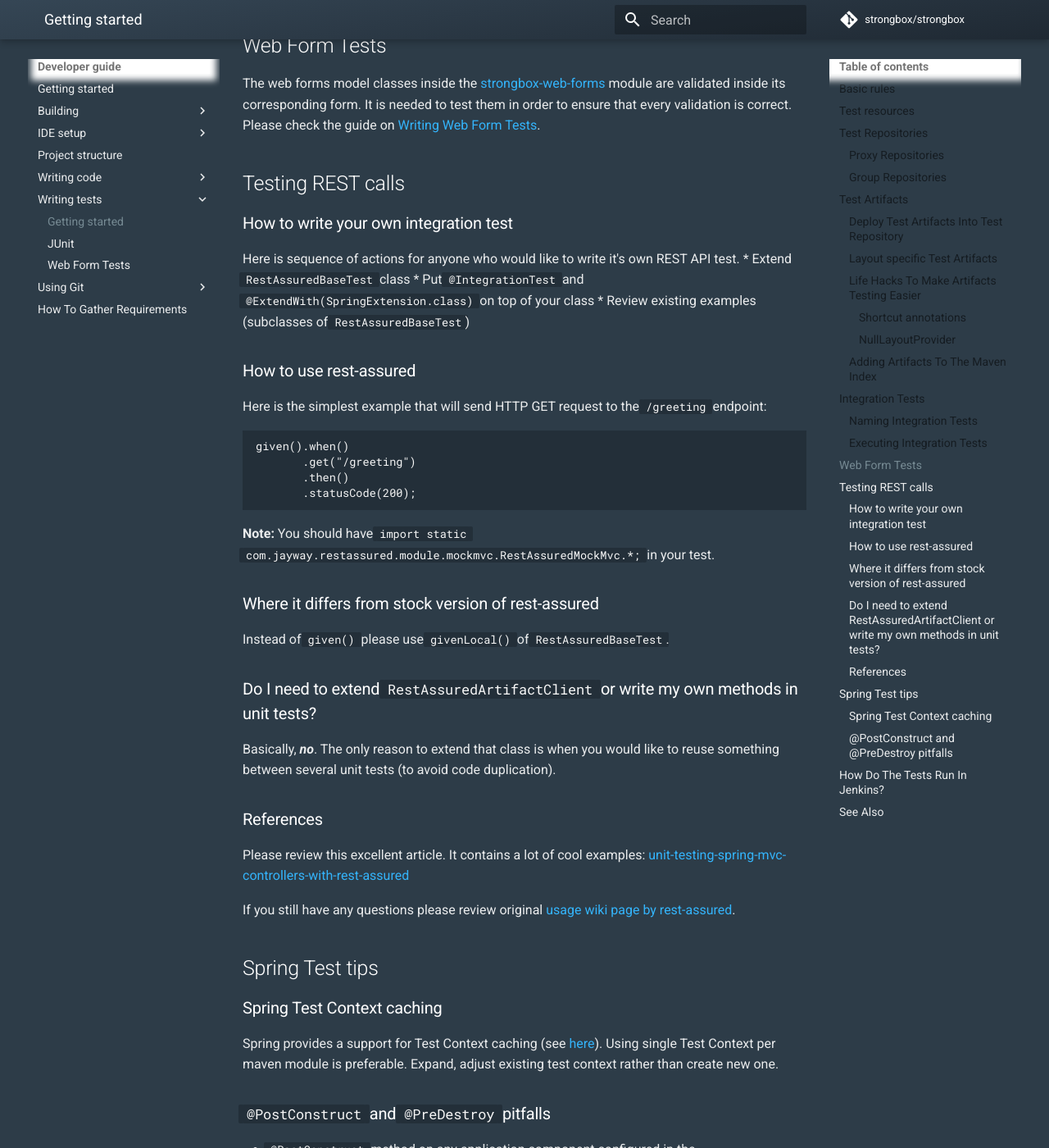
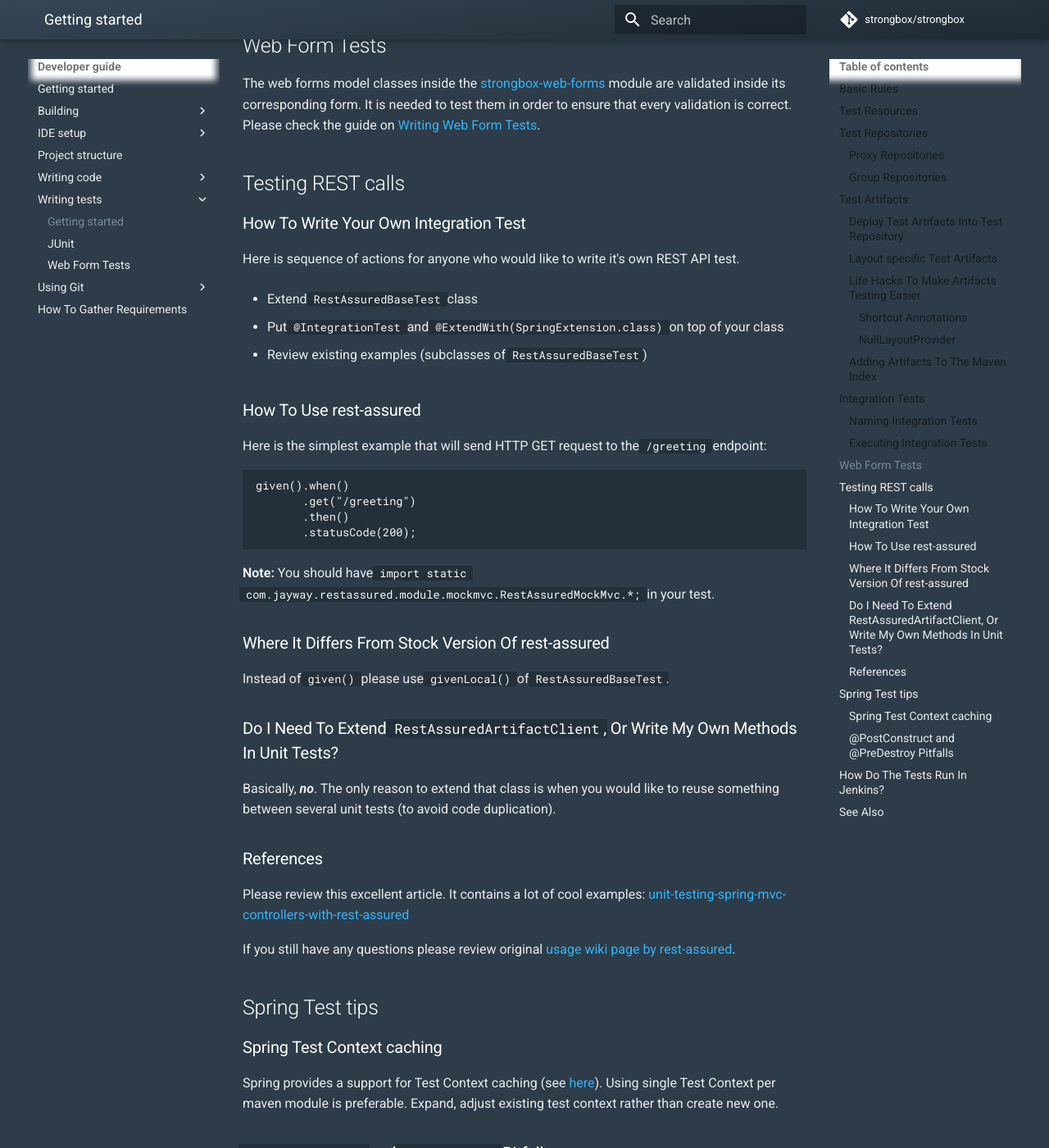
Before and after one commit to strongbox/strongbox-docs, an MkDocs documentation site: the page built from docs/developer-guide/writing-tests.md, in a window 1280 px wide and 1400 px high, scrolled down 6645 px. Shown: the whole window at 82% size. Built offline with MkDocs 1.6.1 and Material for MkDocs 9.7.7, drawn with Linux system fonts in a browser that asks for light colours; comment, search, counter and statistics services are not loaded; some of the changed text lies outside the part shown.

Commit message:
Update writing-tests.md

````diff
--- a/docs/developer-guide/writing-tests.md
+++ b/docs/developer-guide/writing-tests.md
@@ -1,6 +1,6 @@
 # Writing tests
 
-## Basic rules
+## Basic Rules
 
 * Use [JUnit 5] as testing framework (both unit and integration tests).
 * All code must be accompanied with sufficiently thorough test cases which validate the functionality.
@@ -14,7 +14,7 @@
 * Tests that need to execute operations against a repository, should create the repository on the fly in order to guarantee test resource isolation.
   * The naming convention for such repositories is as follows: given a class name of `MavenMetadataForReleasesTest`, the respective repository should be called `mmfrt-releases`.
 
-## Test resources
+## Test Resources
 
 * Test cases should be self-sufficient and not rely on data, or resources produced by other tests, or the outcome of other tests in any other way.
 * Every test case should generate all the resources it requires in each of its respective test methods.
@@ -102,7 +102,7 @@ ArtifactGenerator mavenArtifactGenerator = new MavenArtifactGenerator(Paths.get(
 mavenArtifactGenerator.generateArtifact("org.carlspring.test:test-artifact", "1.2.4", 1024):
 ```
 
-The above example will generate **test-artifact-1.2.4.jar**, **test-artifact-1.2.4.jar.md5** , **test-artifact-1.2.4.jar.sha1** and **test-artifact-1.2.4.pom** files.
+The above example will generate `test-artifact-1.2.4.jar`, `test-artifact-1.2.4.jar.md5` , `test-artifact-1.2.4.jar.sha1` and `test-artifact-1.2.4.pom` files.
 
 The other way to generate artifacts within your test method is by using the `@TestArtifact` annotation.
 
@@ -167,7 +167,7 @@ It is possible to customize the test artifact generation with `ArtifactGenerator
 
 Below you can find some tips to help you write some nice tests.
 
-#### Shortcut annotations
+#### Shortcut Annotations
 
 You can use shortcut annotations defined directly within your test class with the `@AliasFor` annotation:
 
@@ -215,7 +215,7 @@ public class NiceArtifactAndRepositoryTest
 
 Above example shows how to reduce boilerplate code with predefined `@MavenSnapshotArtifactsWithClassifiers` annotation, so test methods can reuse it to define test artifacts with common configuration parameters.
 
-#### NullLayoutProvider
+#### `NullLayoutProvider`
 
 It is possible to use `NullLayoutProvider` to write generic tests in modules where other specific layouts are not avaliable.
 
@@ -246,29 +246,35 @@ It is needed to test them in order to ensure that every validation is correct. P
 
 ## Testing REST calls
 
-### How to write your own integration test
+### How To Write Your Own Integration Test
 
 Here is sequence of actions for anyone who would like to write it's own REST API test.
+
 * Extend `RestAssuredBaseTest` class
+
 * Put `@IntegrationTest` and `@ExtendWith(SpringExtension.class)` on top of your class
+
 * Review existing examples (subclasses of `RestAssuredBaseTest`)
 
-### How to use rest-assured
+
+### How To Use rest-assured
 
 Here is the simplest example that will send HTTP GET request to the `/greeting` endpoint:
 
-    given().when()
-           .get("/greeting")
-           .then()
-           .statusCode(200);
+```
+given().when()
+       .get("/greeting")
+       .then()
+       .statusCode(200);
+```
 
 **Note:** You should have `import static com.jayway.restassured.module.mockmvc.RestAssuredMockMvc.*;` in your test.
 
-### Where it differs from stock version of rest-assured
+### Where It Differs From Stock Version Of rest-assured
 
 Instead of `given()` please use `givenLocal()` of `RestAssuredBaseTest`.
 
-### Do I need to extend `RestAssuredArtifactClient` or write my own methods in unit tests?
+### Do I Need To Extend `RestAssuredArtifactClient`, Or Write My Own Methods In Unit Tests?
 
 Basically, **_no_**. The only reason to extend that class is when you would like to reuse something between several unit tests (to avoid code duplication).
 
@@ -284,7 +290,7 @@ If you still have any questions please review original [usage wiki page by rest-
 
 Spring provides a support for Test Context caching (see [here](https://docs.spring.io/spring/docs/current/spring-framework-reference/html/integration-testing.html#testcontext-ctx-management-caching)). Using single Test Context per maven module is preferable. Expand, adjust existing test context rather than create new one.
 
-### `@PostConstruct` and `@PreDestroy` pitfalls
+### `@PostConstruct` and `@PreDestroy` Pitfalls
 
 * `@PostConstruct` method on any application component configured in the `ApplicationContext` is getting called while Spring actually creates new Test Context
 * `@PostConstruct` within an actual test class will be executed before any `@BeforeEach` method of the underlying test
````
